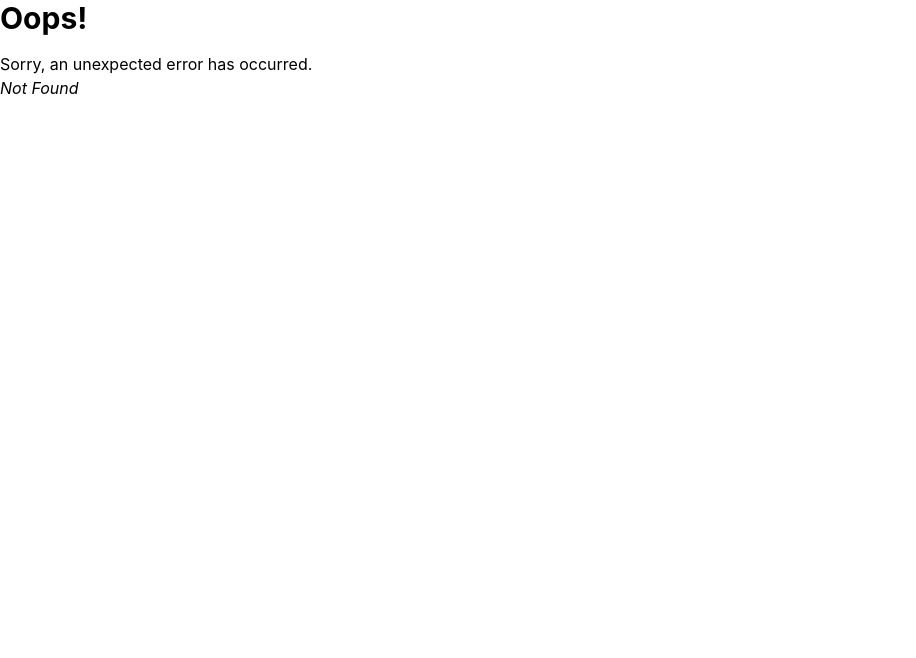
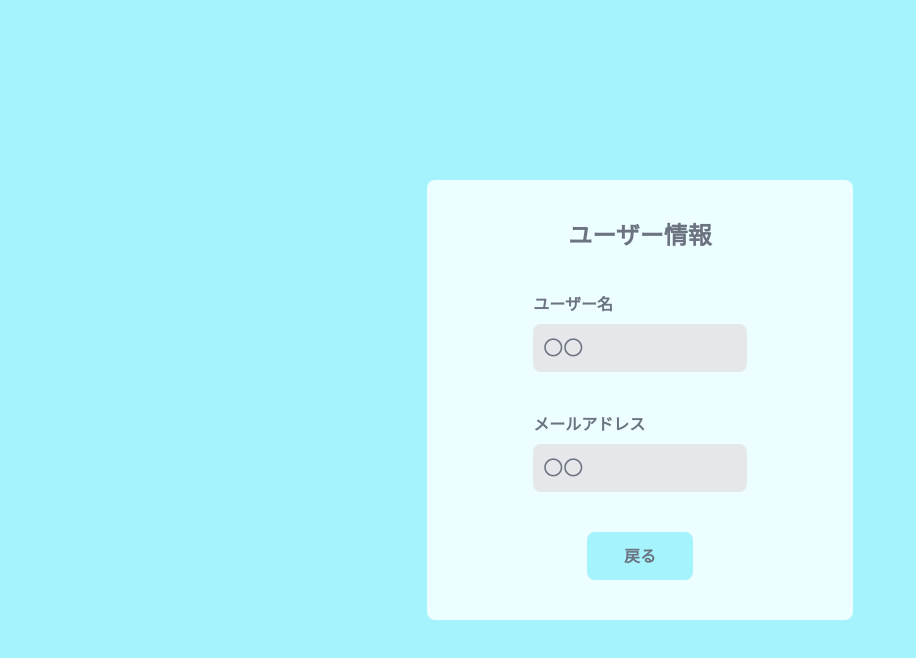
Before and after one commit to hackathon2024spring/front, a React (Vite) app in the folder react-app/: page /user in a window 1280 px wide. Before the commit this address had no page. Shown: the top 658 px of the page, without its empty margins (0-916 px from the left). Built offline with nearby package versions, Linux system fonts and the light colour scheme.

Commit message:
ユーザー情報閲覧画面の見た目作成

```diff
--- a/react-app/src/App.tsx
+++ b/react-app/src/App.tsx
@@ -8,6 +8,7 @@ import ErrorPage from "./components/ErrorPage";
 import Login from "./components/Login";
 import Signup from "./components/Signup";
 import Calendar from "./components/Calendar";
+import User from "./components/User";
 // import './App.css'
 
 const router = createBrowserRouter(
@@ -17,6 +18,7 @@ const router = createBrowserRouter(
       <Route path="login" element={<Login />} />
       <Route path="signup" element={<Signup />} />
       <Route path="calendar" element={<Calendar />} />
+      <Route path="user" element={<User />} />
     </>
   )
 );
--- /dev/null
+++ b/react-app/src/components/User.tsx
@@ -0,0 +1,43 @@
+import { FC } from "react";
+const User: FC = () => {
+  return (
+    <>
+      <div className="flex justify-center items-center bg-cyan-200 min-h-screen">
+        <form className="w-1/3">
+          <div className="container mx-auto flex flex-col text-gray-500 bg-cyan-50 rounded-lg m-10">
+            <div className="text-center text-2xl font-bold mb-10 mt-10">
+              ユーザー情報
+            </div>
+            <div className="flex justify-center">
+              <div className="flex flex-col w-1/2 mb-10">
+                <div className="text-left font-bold mb-2">
+                  ユーザー名
+                </div>
+                <div className="bg-gray-200 text-xl p-2.5 rounded-lg">
+                  〇〇
+                </div>
+              </div>
+            </div>
+            <div className="flex justify-center">
+              <div className="flex flex-col w-1/2 mb-10">
+                <div className="text-left font-bold mb-2">
+                  メールアドレス
+                </div>
+                <div className="bg-gray-200 text-xl p-2.5 rounded-lg">
+                  〇〇
+                </div>
+              </div>
+            </div>
+            <div className="flex justify-center">
+              <button className="font-bold w-1/4 focus:outline-none bg-cyan-200 hover:bg-cyan-300 p-3 rounded-lg mb-10">
+                戻る
+              </button>
+            </div>
+          </div>
+        </form>
+      </div>
+    </>
+  );
+};
+
+export default User;
```
